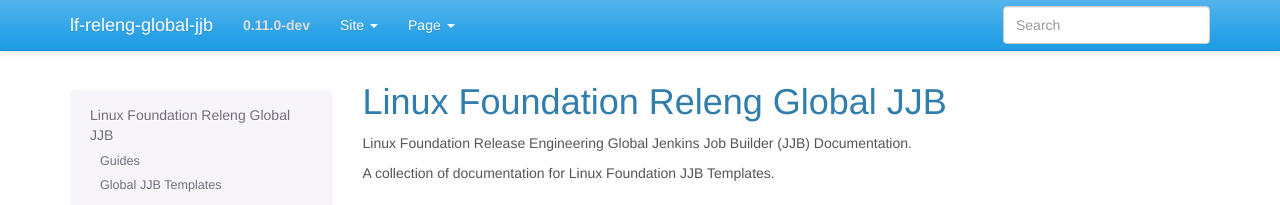
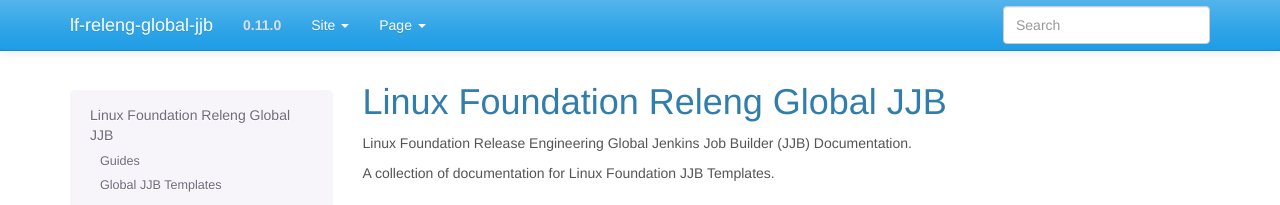
Before and after one commit to lfit/releng-global-jjb, a Sphinx documentation site: the page built from docs/index.rst, in a window 1280 px wide. Shown: the top 205 px of the page. Built offline with Sphinx 7.4.7, drawn with Linux system fonts in a browser that asks for light colours.

Commit message:
Release global-jjb v0.11.0
Change-Id: Ieaf88baf73a8a1563164879555d25732303ebf8d
Signed-off-by: Thanh Ha <thanh.ha@linuxfoundation.org>

```diff
--- a/docs/conf.py
+++ b/docs/conf.py
@@ -67,7 +67,7 @@
 # built documents.
 #
 # The short X.Y version.
-version = '0.11.0-dev'
+version = '0.11.0'
 # The full version, including alpha/beta/rc tags.
 release = version
 
```
Also changed, not shown: 1 other file.
